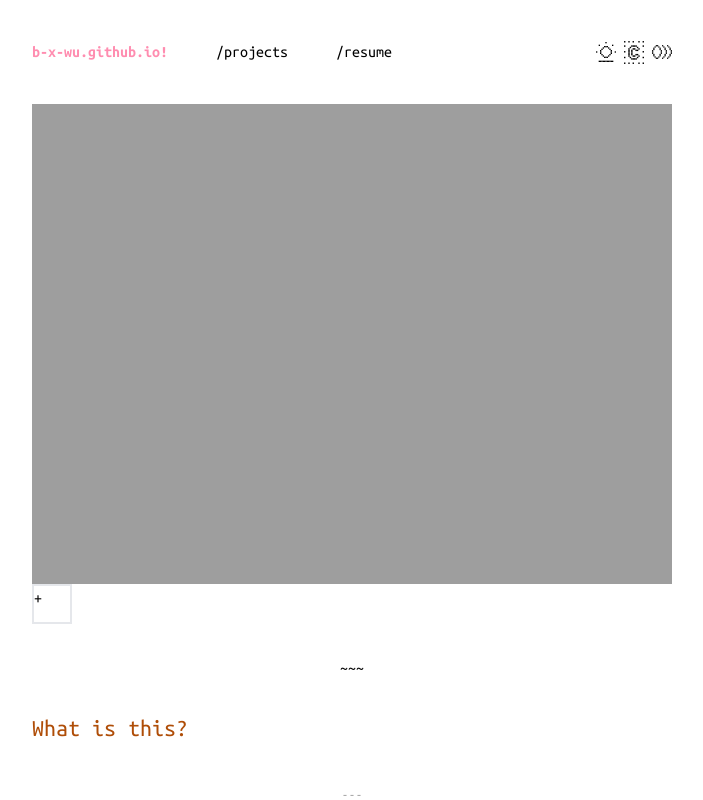
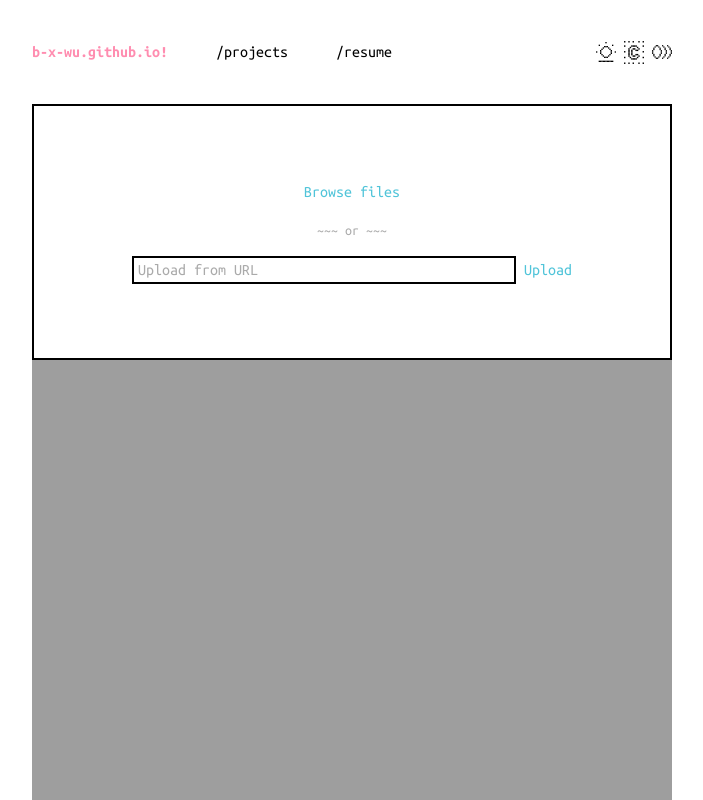
Before and after one commit to b-x-wu/b-x-wu.github.io, a React app: page /projects/palette-posterization in a window 1280 px wide. Shown: the top 800 px of the page, without its empty margins (288-991 px from the left). Built offline with nearby package versions, Linux system fonts and the light colour scheme.

Commit message:
feat: create image uploader component

```diff
--- /dev/null
+++ b/src/components/common/ImageUploader.tsx
@@ -0,0 +1,119 @@
+import React, { ChangeEvent, useEffect, useRef, useState } from 'react';
+import TextInput from './TextInput';
+
+interface ImageUploaderProps {
+    onImageLoadStart?: () => void;
+    onImageLoad: (image: HTMLImageElement) => void;
+    onImageLoadError?: (image: HTMLImageElement, errorEvent: ErrorEvent) => void;
+}
+
+const ImageUploader: React.FC<ImageUploaderProps> = ({
+    onImageLoad,
+    onImageLoadError,
+    onImageLoadStart,
+}) => {
+    const imageFileInputRef = useRef<HTMLInputElement>(null);
+    const [ urlTextValue, setUrlTextValue ] = useState<string>('');
+    const [ isLoading, setIsLoading ] = useState<boolean>(false);
+
+    useEffect(() => {
+        if (isLoading && onImageLoadStart) {
+            onImageLoadStart();
+        }
+    }, [ isLoading ]);
+
+    const handleUrlUpload = () => {
+        setIsLoading(true);
+        const image = new Image();
+
+        image.addEventListener('load', () => {
+            setIsLoading(false);
+            onImageLoad(image);
+        }, false);
+
+        image.addEventListener('error', (event) => {
+            setIsLoading(false);
+            onImageLoadError?.(image, event);
+        }, false);
+
+        image.crossOrigin = 'anonymous';
+        image.src = urlTextValue.includes('://') ? urlTextValue : `//${urlTextValue}`;
+    };
+
+    const handleFileUpload = (event: ChangeEvent) => {
+        const file = (event.target as HTMLInputElement).files?.item(0) ?? undefined;
+        if (file === undefined) {
+            return;
+        }
+
+        setIsLoading(true);
+        const fileUrl = URL.createObjectURL(file);
+        const image = new Image();
+
+        image.addEventListener('load', () => {
+            setIsLoading(false);
+            URL.revokeObjectURL(fileUrl);
+            onImageLoad(image);
+        }, false);
+
+        image.addEventListener('error', (event) => {
+            setIsLoading(false);
+            URL.revokeObjectURL(fileUrl);
+            onImageLoadError?.(image, event);
+        }, false);
+
+        image.crossOrigin = 'anonymous';
+        image.src = fileUrl;
+    };
+
+    return (
+        <div className='border-text flex h-64 w-full border-2'>
+            <div className='my-auto flex h-fit w-full flex-col gap-y-4'>
+                { isLoading ? (
+                    <div className='mx-auto'>
+                        <button disabled={ true } className='text-disabled'>Browse files</button>
+                    </div>
+                ) : (
+                    <div className='mx-auto'>
+                        <button
+                            className='text-enabled hover:cursor-pointer hover:underline hover:underline-offset-2'
+                            onClick={ () => imageFileInputRef.current?.click() }
+                        >
+                                Browse files
+                        </button>
+                        <input
+                            type='file'
+                            accept='image/*'
+                            ref={ imageFileInputRef }
+                            className='hidden'
+                            aria-hidden={ false }
+                            onChange={ handleFileUpload }
+                            multiple={ false }
+                        />
+                    </div>
+                ) }
+                <div className='text-disabled mx-auto text-sm'>~~~ or ~~~</div>
+                <div className='mx-auto flex max-w-4/5 flex-row gap-x-2'>
+                    <TextInput
+                        value={ urlTextValue }
+                        onChange={ (event) => setUrlTextValue((event.target as HTMLInputElement).value) }
+                        className='bg-background border-text w-96 border-2 px-1 placeholder:text-disabled'
+                        placeholder='Upload from URL'
+                    />
+                    { isLoading ? (
+                        <button disabled={ true } className='text-disabled'>Upload</button>
+                    ) : (
+                        <button
+                            onClick={ handleUrlUpload }
+                            className='text-enabled hover:underline hover:underline-offset-2'
+                        >
+                            Upload
+                        </button>
+                    ) }
+                </div>
+            </div>
+        </div>
+    );
+};
+
+export default ImageUploader;
--- a/src/components/common/TextInput.tsx
+++ b/src/components/common/TextInput.tsx
@@ -14,6 +14,8 @@ interface TextInputProps {
     onInputInteractionEnd?: (value: string) => void;
     /** classname of the input element */
     className?: string;
+    /** placeholder text */
+    placeholder?: string;
 }
 
 const TextInput: React.FC<TextInputProps> = ({
@@ -22,6 +24,7 @@ const TextInput: React.FC<TextInputProps> = ({
     onChange,
     onInputInteractionEnd,
     className,
+    placeholder,
 }) => {
     const [ _value, _setValue ] = useState<string>('');
     const inputRef = useRef<HTMLInputElement>(null);
@@ -74,6 +77,7 @@ const TextInput: React.FC<TextInputProps> = ({
             className={ className }
             value={ value ?? _value }
             onChange={ _handleChange }
+            placeholder={ placeholder }
         />
     );
 };
--- a/src/components/projects/palette-posterization/PalettePosterization.tsx
+++ b/src/components/projects/palette-posterization/PalettePosterization.tsx
@@ -2,6 +2,7 @@ import React, { useEffect, useRef, useState } from 'react';
 import PalettePicker from './PalettePicker';
 import { RgbColor, toHslColor, toRgbColor } from '../../common/colorUtils';
 import { hueColorMetric } from './utils';
+import ImageUploader from '../../common/ImageUploader';
 
 // const TEST_IMAGE_URL = 'https://pbs.twimg.com/media/GQPis7wWsAIuRj5?format=jpg&name=large';
 const TEST_IMAGE_URL = 'https://pbs.twimg.com/media/GQnUldvakAIlCL9?format=jpg&name=medium';
@@ -90,6 +91,10 @@ const PaletePosterization: React.FC = () => {
 
     return (
         <div>
+            <ImageUploader
+                onImageLoad={ (image) => console.log(`loaded ${image.src}`) }
+                onImageLoadError={ (image, event) => console.log(`failed to load ${image.src}. ${event.message}`) }
+            />
             <canvas ref={ canvasRef } className='size-full' />
             <PalettePicker
                 onPaletteChange={ (newPalette) => setPalette(newPalette) }
```
